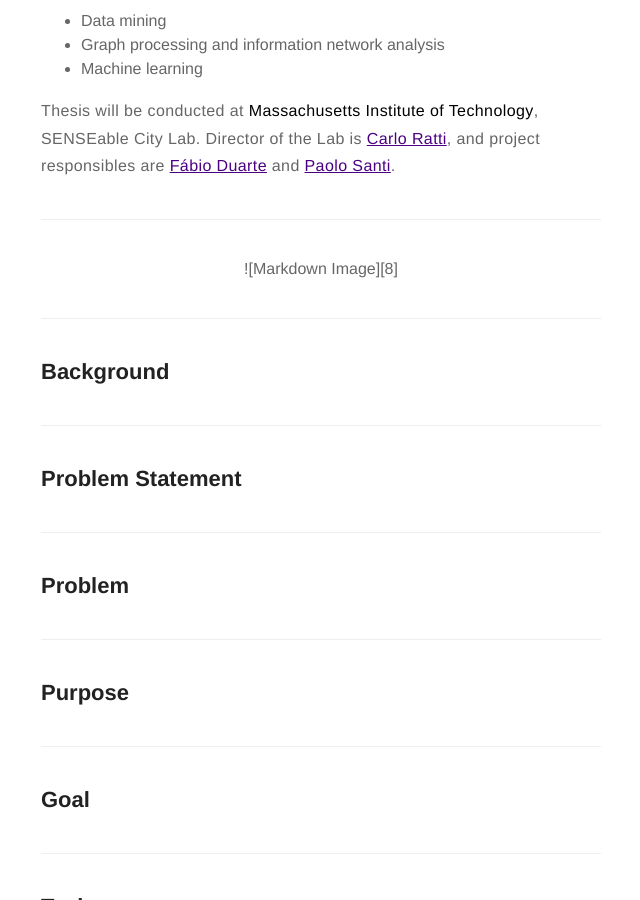
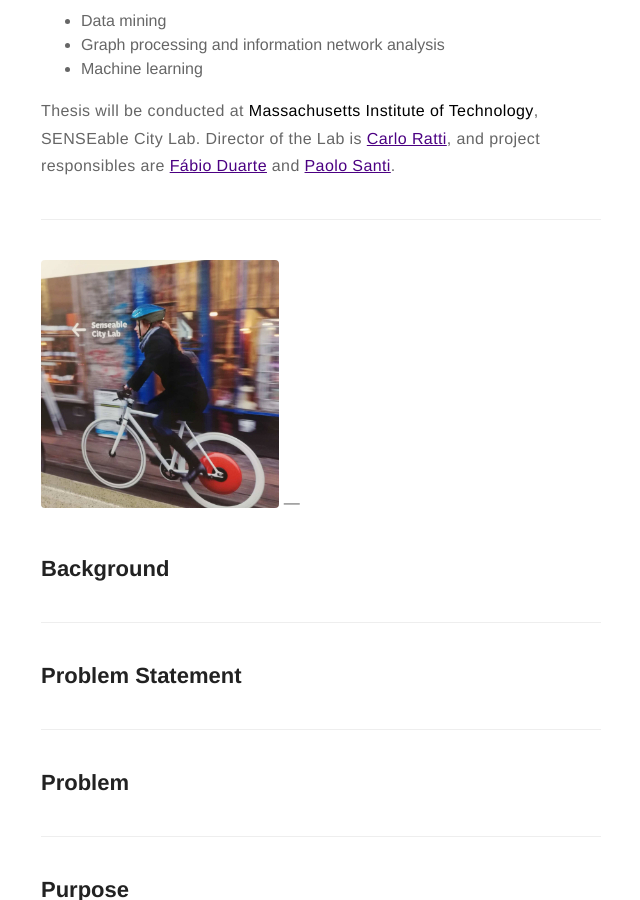
Before and after one commit to dljubenk/dljubenk.github.io, a Jekyll site: the page built from _posts/2019-02-01-project-description.markdown, in a window 1280 px wide and 900 px high, scrolled down 411 px. Shown: the whole window, without its empty margins (319-959 px from the left). Built offline with Jekyll 4.4.1, drawn with Linux system fonts in a browser that asks for light colours; comment, search, counter and statistics services are not loaded.

Commit message:
Update 2019-02-01-project-description.markdown

```diff
--- a/_posts/2019-02-01-project-description.markdown
+++ b/_posts/2019-02-01-project-description.markdown
@@ -30,9 +30,8 @@ Thesis will be conducted at **Massachusetts Institute of Technology**, SENSEable
 Director of the Lab is [Carlo Ratti](https://en.wikipedia.org/wiki/Carlo_Ratti), and project responsibles are [Fábio Duarte](https://tedxbeaconstreet.com/speakers/fabio-duarte/) and [Paolo Santi](http://webhost.services.iit.cnr.it/staff/paolo.santi/).
 
 ---
-<center>
+{:.center}
 ![Markdown Image][8]
-</center>
 ---
 
 ## Background
```
